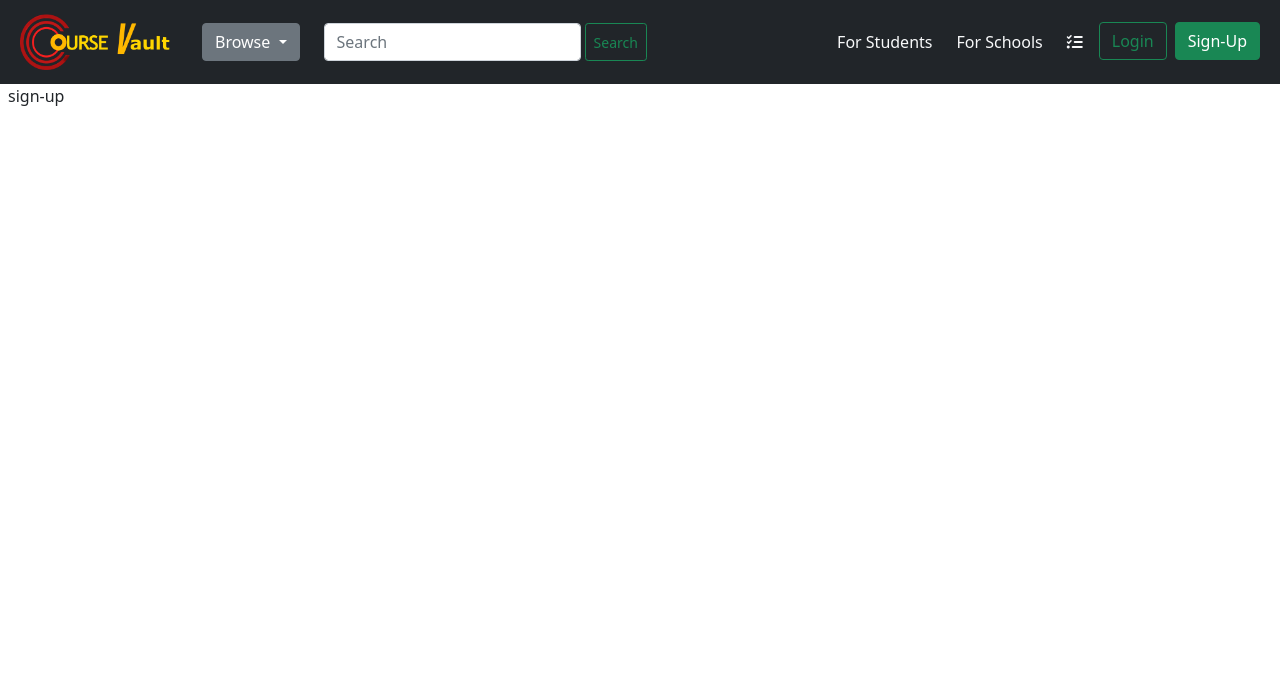
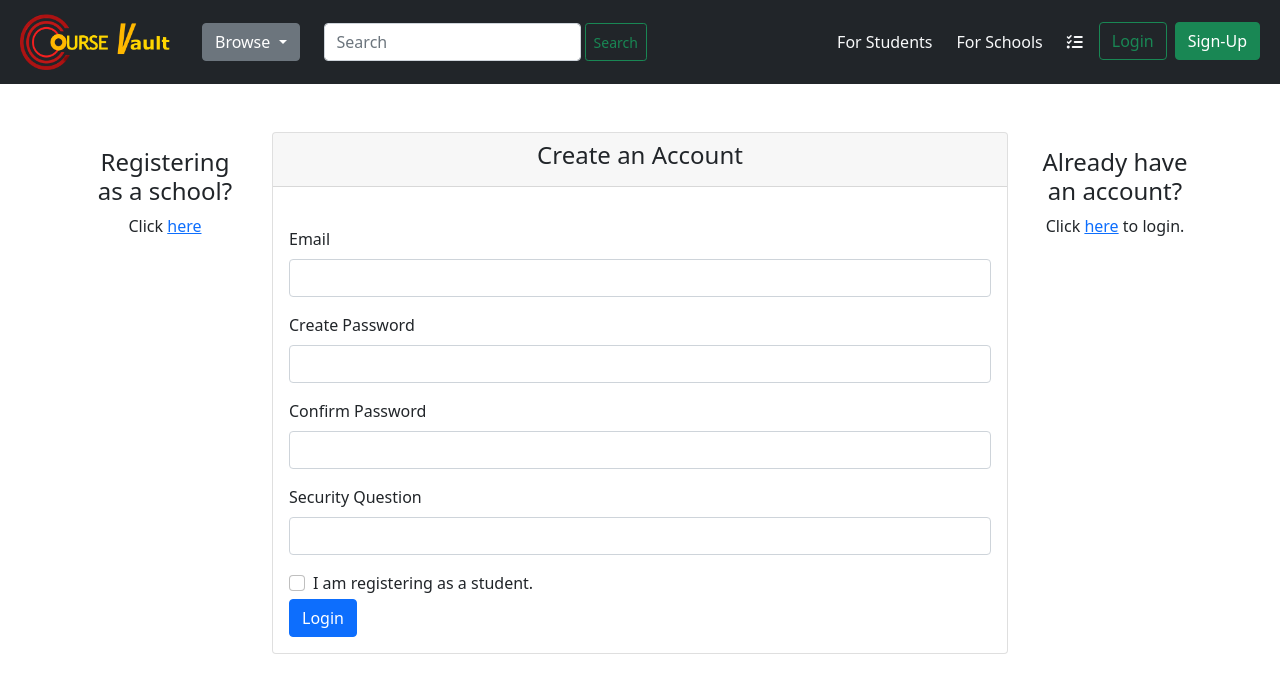
Before and after one commit to pbansal426/CourseVault, a Flask app: page /signup in a window 1280 px wide. Shown: the top 693 px of the page. Run offline with Flask 3, Linux system fonts and the light colour scheme; some libraries are stand-ins or nearby versions.

Commit message:
authentication templates created

```diff
--- a/website/__init__.py
+++ b/website/__init__.py
@@ -1,13 +1,27 @@
 from flask import Flask, request
 from flask_sqlalchemy import SQLAlchemy
-
+from flask_mail import Mail, Message
 
 db = SQLAlchemy()
 DB_NAME = "database.db"
 
 
+
 def create_app():
     app = Flask(__name__)
+
+    app.config['MAIL_SERVER']='smtp.gmail.com'
+    app.config['MAIL_PORT']=465
+    app.config['MAIL_USERNAME']='coursevaultmail@gmail.com'
+    app.config['MAIL_PASSWORD']="cvp101010"
+    app.config['MAIL_USE_TLS'] =False
+    app.config['MAIL_USE_SSL']=True
+    global mail
+    mail= Mail(app)
+
+
+
+
 
     app.config["SQLALCHEMY_DATABASE_URI"] = f"sqlite:///{DB_NAME}"
     db.init_app(app)
--- a/website/auth.py
+++ b/website/auth.py
@@ -1,4 +1,5 @@
 from flask import Blueprint, render_template, url_for, request
+from . import mail
 
 auth = Blueprint("auth",__name__)
 
@@ -11,3 +12,11 @@ def login():
 @auth.route("/signup")
 def signup():
     return render_template("signup.html")
+
+@auth.route("/forgotpassword", methods=["GET","POST"])
+def forgotpassword():
+    return render_template("forgotpassword.html")
+
+@auth.route("/schoolsignup")
+def schoolsignup():
+    return render_template("schoolsignup.html")
--- a/website/templates/base.html
+++ b/website/templates/base.html
@@ -130,7 +130,7 @@
             <a class="nav-link text-light" href="#">For Students</a>
           </li>
           <li class="nav-item rounded">
-            <a class="nav-link text-light" href="#">For Schools</a>
+            <a class="nav-link text-light" href="{{url_for('auth.schoolsignup')}}">For Schools</a>
           </li>
 
           <li class="nav-item rounded">
--- /dev/null
+++ b/website/templates/schoolsignup.html
@@ -0,0 +1,6 @@
+{% extends "base.html" %} {% block title %}Home{% endblock %} {% block content
+    %}
+
+
+
+    {% endblock %}
--- a/website/templates/signup.html
+++ b/website/templates/signup.html
@@ -1,8 +1,58 @@
 {% extends "base.html" %} {% block title %}Home{% endblock %} {% block content
-    %}
+%}
 
 
 
-    sign-up
+<div class="container mt-5">
+    <div class="row justify-content-center">
+        <div class="col text-center p-3">
+            <h4>Registering as a school?</h5>
+            Click <a href="{{url_for('auth.schoolsignup')}}">here</a>
 
-    {% endblock %}
+        </div>
+        <div class="col-md-8">
+            <div class="card">
+                <div   class="card-header">
+                    <h4 class="card-title text-center">Create an Account</h5>
+                </div>
+                <div class="card-body">
+                    <form>
+
+                        <div class="mb-3">
+                            <label for="email" class="form-label">Email</label>
+                            <input type="email" class="form-control" id="email" required>
+                        </div>
+
+                        <div class="mb-3">
+                            <label   for="password" class="form-label">Create Password</label>
+                            <input type="password" class="form-control" id="password"   required>
+                        </div>
+                        <div class="mb-3">
+                            <label   for="c_password" class="form-label">Confirm Password</label>
+                            <input type="password" class="form-control" id="c_password"   required>
+                        </div>
+                        <div class="mb-3">
+                            <label   for="security" class="form-label">Security Question</label>
+                            <input type="text" class="form-control" id="security"   required>
+                        </div>
+                        <div class="form-check my-1">
+                            <input class="form-check-input" type="checkbox" value="" id="flexCheckDefault">
+                            <label class="form-check-label" for="flexCheckDefault">
+                                I am registering as a student.
+                            </label>
+                        </div>
+                        <button type="submit" class="btn btn-primary">Login</button>
+
+                    </form>
+                </div>
+            </div>
+        </div>
+        <div class="col text-center p-3">
+            <h4>Already have an account?</h5>
+            Click <a href="{{url_for('auth.login')}}">here</a> to login.
+
+        </div>
+    </div>
+</div>
+
+{% endblock %}
--- a/website/views.py
+++ b/website/views.py
@@ -4,5 +4,6 @@ views = Blueprint("views",__name__)
 
 
 @views.route("/")
+@views.route("/home")
 def home():
     return render_template("cover.html")
```
Also changed, not shown: website/templates/cover.html (+1 -13 lines), website/templates/forgotpassword.html (added, +32 -0 lines), website/templates/login.html (+35 -3 lines), 2 other files.
